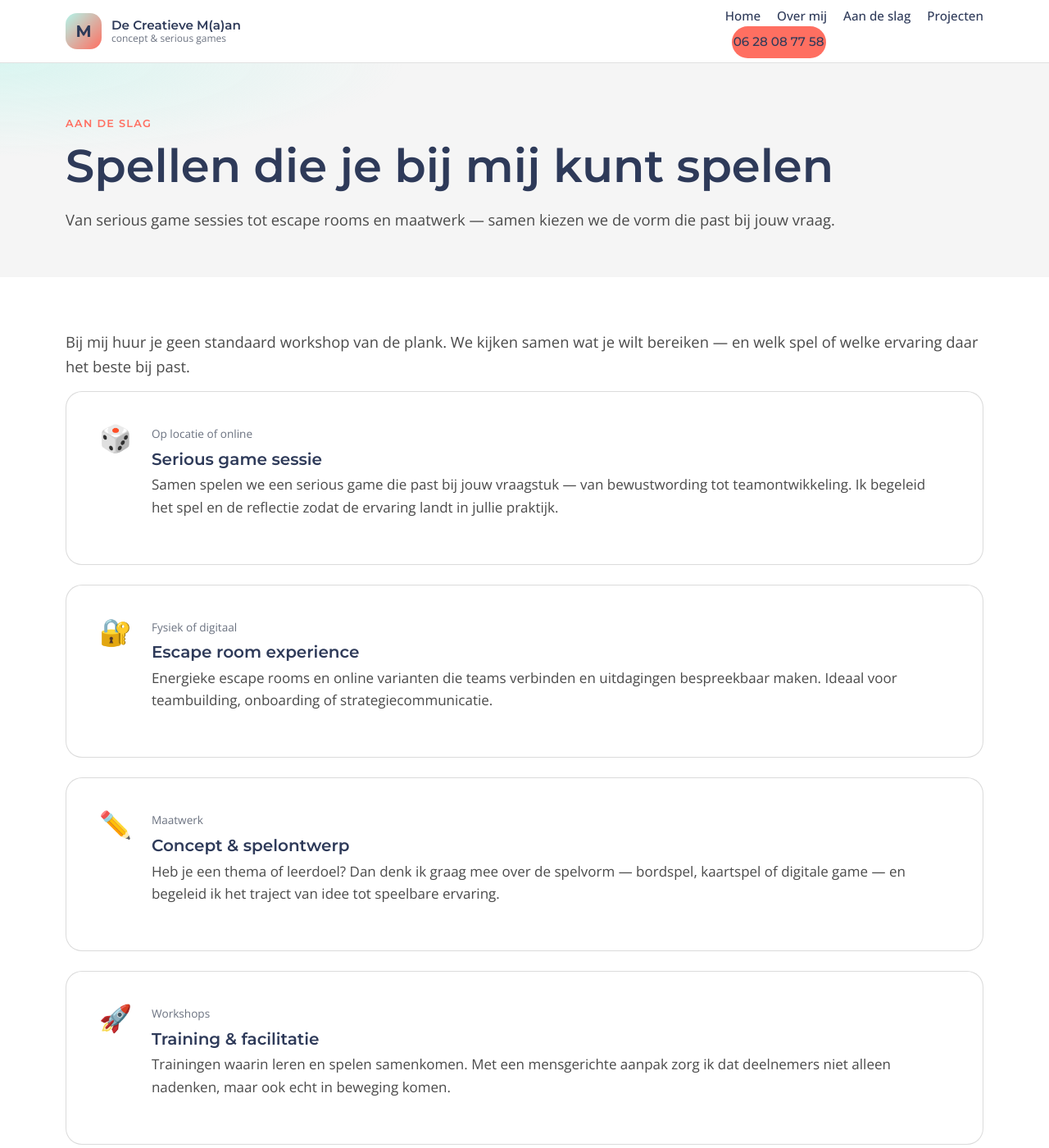
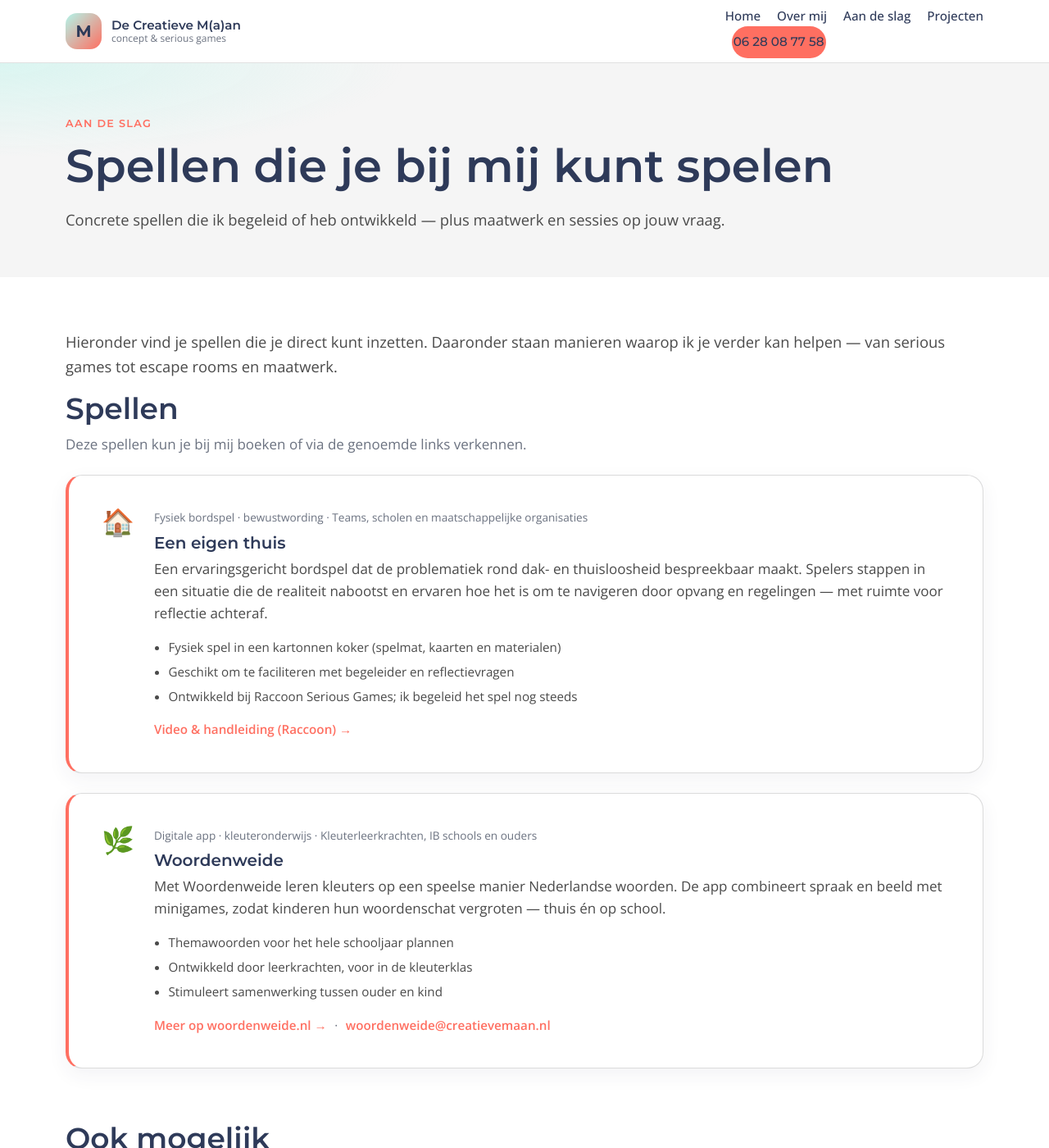
Before and after one commit to janwillemm/Creatieve-Maan-Website, a Jekyll site: the page built from aan-de-slag.md, in a window 1280 px wide and 1400 px high. Shown: the whole window at 82% size. Built offline with Jekyll 4.4.1, drawn with Linux system fonts in a browser that asks for light colours; some of the changed text lies outside the part shown.

Commit message:
Voeg spellen Een eigen thuis en Woordenweide toe op Aan de slag
- Nieuwe _data/spellen.yml met beschrijvingen en links
- Aan-de-slag pagina: sectie Spellen + Ook mogelijk
- Styling voor uitgebreide spelkaarten
- CONTENT-VULLEN.md met vragenlijst om content aan te vullen

Co-authored-by: Jan-Willem Manenschijn <github@manenschijn.com>

```diff
--- /dev/null
+++ b/_data/spellen.yml
@@ -0,0 +1,33 @@
+- title: Een eigen thuis
+  emoji: "🏠"
+  type: Fysiek bordspel · bewustwording
+  audience: Teams, scholen en maatschappelijke organisaties
+  description: >-
+    Een ervaringsgericht bordspel dat de problematiek rond dak- en thuisloosheid
+    bespreekbaar maakt. Spelers stappen in een situatie die de realiteit nabootst
+    en ervaren hoe het is om te navigeren door opvang en regelingen — met ruimte
+    voor reflectie achteraf.
+  highlights:
+    - Fysiek spel in een kartonnen koker (spelmat, kaarten en materialen)
+    - Geschikt om te faciliteren met begeleider en reflectievragen
+    - Ontwikkeld bij Raccoon Serious Games; ik begeleid het spel nog steeds
+  link: https://raccoon.games/iedereen-een-thuis-serious-game/
+  link_label: Video & handleiding (Raccoon)
+  order: 1
+
+- title: Woordenweide
+  emoji: "🌿"
+  type: Digitale app · kleuteronderwijs
+  audience: Kleuterleerkrachten, IB schools en ouders
+  description: >-
+    Met Woordenweide leren kleuters op een speelse manier Nederlandse woorden.
+    De app combineert spraak en beeld met minigames, zodat kinderen hun
+    woordenschat vergroten — thuis én op school.
+  highlights:
+    - Themawoorden voor het hele schooljaar plannen
+    - Ontwikkeld door leerkrachten, voor in de kleuterklas
+    - Stimuleert samenwerking tussen ouder en kind
+  link: https://woordenweide.nl
+  link_label: Meer op woordenweide.nl
+  contact: woordenweide@creatievemaan.nl
+  order: 2
--- a/aan-de-slag.md
+++ b/aan-de-slag.md
@@ -4,13 +4,54 @@ title: Aan de slag
 hero: true
 hero_label: Aan de slag
 hero_title: Spellen die je bij mij kunt spelen
-hero_text: Van serious game sessies tot escape rooms en maatwerk — samen kiezen we de vorm die past bij jouw vraag.
+hero_text: Concrete spellen die ik begeleid of heb ontwikkeld — plus maatwerk en sessies op jouw vraag.
 permalink: /aan-de-slag/
 ---
 
 <p class="lead">
-  Bij mij huur je geen standaard workshop van de plank. We kijken samen wat je
-  wilt bereiken — en welk spel of welke ervaring daar het beste bij past.
+  Hieronder vind je spellen die je direct kunt inzetten. Daaronder staan
+  manieren waarop ik je verder kan helpen — van serious games tot escape rooms
+  en maatwerk.
+</p>
+
+<h2>Spellen</h2>
+<p class="section-intro">
+  Deze spellen kun je bij mij boeken of via de genoemde links verkennen.
+</p>
+
+<div class="game-list game-list--featured">
+  {% assign spellen = site.data.spellen | sort: 'order' %}
+  {% for spel in spellen %}
+  <article class="game-item game-item--featured">
+    <span class="game-item__emoji" aria-hidden="true">{{ spel.emoji }}</span>
+    <div>
+      <p class="game-item__type">{{ spel.type }}{% if spel.audience %} · {{ spel.audience }}{% endif %}</p>
+      <h3>{{ spel.title }}</h3>
+      <p>{{ spel.description }}</p>
+      {% if spel.highlights %}
+      <ul class="game-item__highlights">
+        {% for item in spel.highlights %}
+        <li>{{ item }}</li>
+        {% endfor %}
+      </ul>
+      {% endif %}
+      <p class="game-item__links">
+        {% if spel.link %}
+        <a href="{{ spel.link }}" target="_blank" rel="noopener noreferrer">{{ spel.link_label | default: "Meer informatie" }} →</a>
+        {% endif %}
+        {% if spel.contact %}
+        {% if spel.link %}<span class="game-item__sep">·</span>{% endif %}
+        <a href="mailto:{{ spel.contact }}">{{ spel.contact }}</a>
+        {% endif %}
+      </p>
+    </div>
+  </article>
+  {% endfor %}
+</div>
+
+<h2>Ook mogelijk</h2>
+<p class="section-intro">
+  Past geen standaardspel? Dan kijken we samen welke vorm het beste werkt.
 </p>
 
 <div class="game-list">
@@ -37,7 +78,7 @@ permalink: /aan-de-slag/
 <div class="cta-band" style="margin-top: 3rem;">
   <h2>Plan een gesprek</h2>
   <p>
-    Benieuwd welk spel bij jouw team of organisatie past? Mail of bel — dan
+    Benieuwd welk spel bij jouw team, school of organisatie past? Mail of bel — dan
     denken we vrijblijvend mee.
   </p>
   <a class="btn btn--primary" href="mailto:{{ site.email }}">{{ site.email }}</a>
--- a/assets/css/main.css
+++ b/assets/css/main.css
@@ -584,6 +584,60 @@ ul {
   margin-bottom: var(--space-xs);
 }
 
+.game-list--featured {
+  margin-bottom: var(--space-xl);
+}
+
+.game-item--featured {
+  border-left: 4px solid var(--color-accent);
+  box-shadow: var(--shadow-card);
+}
+
+.game-item__highlights {
+  margin: var(--space-sm) 0 0;
+  padding-left: 1.1rem;
+  color: var(--color-text);
+  font-size: 0.95rem;
+}
+
+.game-item__highlights li {
+  margin-bottom: 0.35rem;
+}
+
+.game-item__links {
+  margin: var(--space-sm) 0 0;
+  font-weight: 600;
+  font-size: 0.95rem;
+}
+
+.game-item__links a {
+  text-decoration: none;
+}
+
+.game-item__links a:hover {
+  text-decoration: underline;
+}
+
+.game-item__sep {
+  margin: 0 0.35rem;
+  color: var(--color-muted);
+  font-weight: 400;
+}
+
+.section-intro {
+  max-width: 42rem;
+  margin: -0.5rem 0 var(--space-md);
+  color: var(--color-muted);
+}
+
+.page-content h2 {
+  margin-top: var(--space-xl);
+}
+
+.page-content h2:first-of-type {
+  margin-top: 0;
+}
+
 /* About */
 .about-grid {
   display: grid;
```
Also changed, not shown: CONTENT-VULLEN.md (added, +92 -0 lines).
